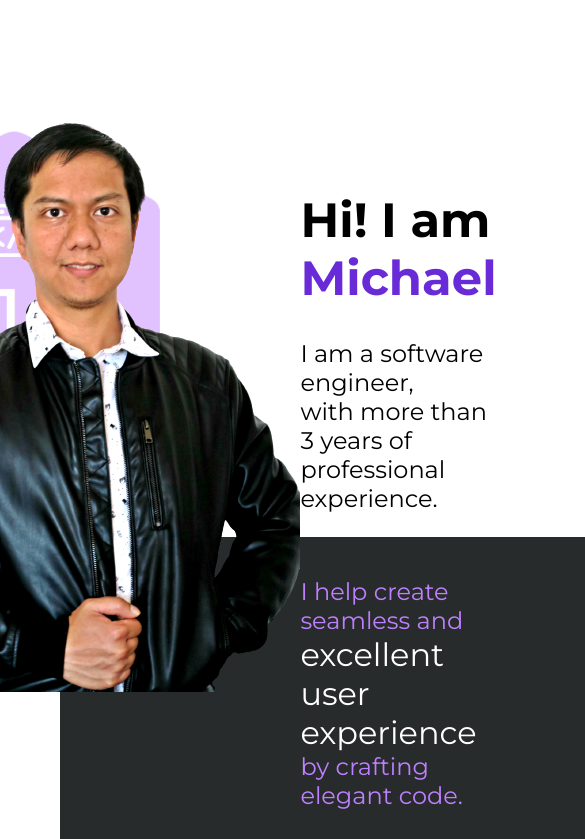
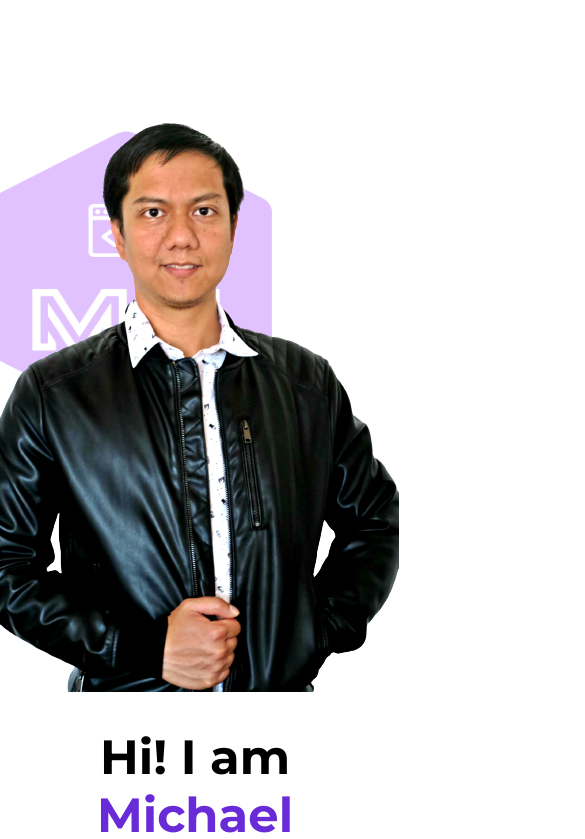
Before and after one commit to mikel-js/portfolio, a Next.js app: page / in a window 390 px wide. Shown: the part 885-1724 px from the top of the page, 585 px wide, since content can reach past the window. Built offline with nearby package versions, Linux system fonts and the light colour scheme.

Commit message:
add responsiveness on profile section

```diff
--- a/src/app/Hero.tsx
+++ b/src/app/Hero.tsx
@@ -21,6 +21,7 @@ const StyledHero = styled.div`
   align-items: center;
   text-align: center;
 `;
+
 const StyledContent = styled.div`
   h1 {
     font-size: 5rem;
--- a/src/app/Profile.tsx
+++ b/src/app/Profile.tsx
@@ -2,10 +2,14 @@ import React from 'react';
 import styled from 'styled-components';
 import Image from 'next/image';
 import { COLORS } from '../constants/colors';
+import { BREAKPOINTS } from '../constants/breakpoints';
 
 const StyledProfile = styled.div`
   display: flex;
+  flex-direction: column;
   justify-content: center;
+  align-items: center;
+  text-align: center;
   margin: 0 auto;
   max-width: 72rem;
   position: relative;
@@ -13,7 +17,13 @@ const StyledProfile = styled.div`
   h3 {
     font-weight: 400;
   }
+
+  @media (min-width: ${BREAKPOINTS.md}) {
+    flex-direction: row;
+    align-items: flex-start;
+  }
 `;
+
 const ImageContainer = styled.div`
   flex: 1;
   z-index: 3;
@@ -21,8 +31,13 @@ const ImageContainer = styled.div`
 
 const StyledText = styled.div`
   flex: 1.5;
-  padding-top: 5rem;
+  width: 100%;
+  padding-top: 0rem;
   position: relative;
+
+  @media (min-width: ${BREAKPOINTS.md}) {
+    padding-top: 5rem;
+  }
 `;
 
 const StyledInfo = styled.div``;
@@ -31,10 +46,14 @@ const StyledBox = styled.div`
   padding: 1rem;
   background-color: ${COLORS.black1};
   color: ${COLORS.purple1};
-  position: absolute;
-  left: -15rem;
-  padding-left: 15rem;
-  padding-right: 7rem;
+  width: 100%;
+
+  @media (min-width: ${BREAKPOINTS.md}) {
+    position: absolute;
+    left: -15rem;
+    padding-left: 15rem;
+    padding-right: 10rem;
+  }
 `;
 
 const StyledName = styled.span`
@@ -48,17 +67,25 @@ const StyledUX = styled.span`
 const StyledLogo = styled.div`
   position: absolute;
   top: 3rem;
-  left: -9rem;
+  left: -2rem;
   opacity: 0.3;
+
+  @media (min-width: ${BREAKPOINTS.md}) {
+    left: -9rem;
+  }
 `;
 const StyledCircle = styled.div`
   position: absolute;
   top: 18rem;
-  left: -6rem;
+  left: 2rem;
   height: 10rem;
   width: 10rem;
   background-color: ${COLORS.purple2};
   border-radius: 50%;
+
+  @media (min-width: ${BREAKPOINTS.md}) {
+    left: -6rem;
+  }
 `;
 
 const Profile = () => {
--- /dev/null
+++ b/src/constants/breakpoints.js
@@ -0,0 +1,7 @@
+export const BREAKPOINTS = {
+  xs: '21.875rem',
+  sm: '36rem',
+  md: '48rem',
+  lg: '62rem',
+  xl: '75rem',
+};
```
